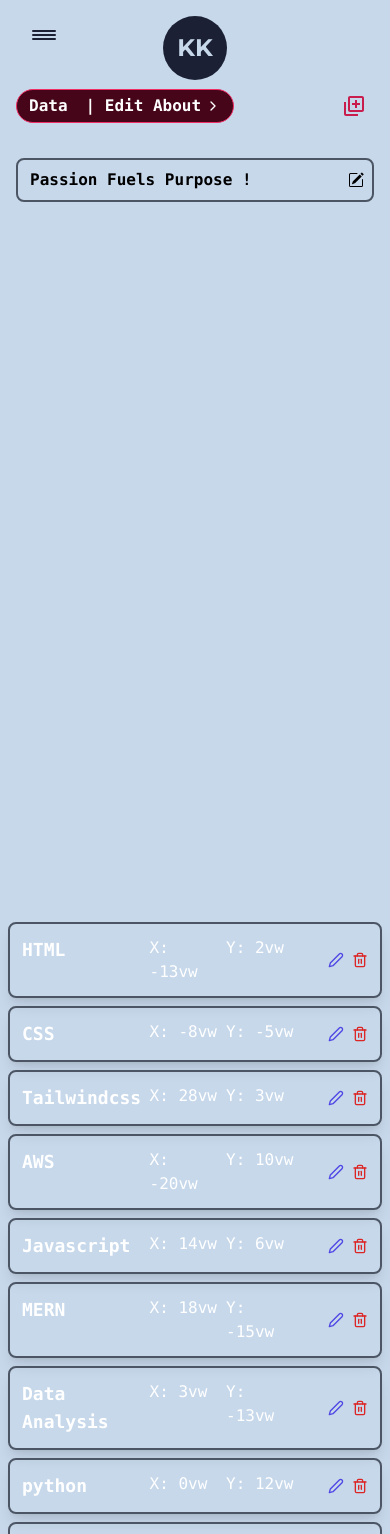
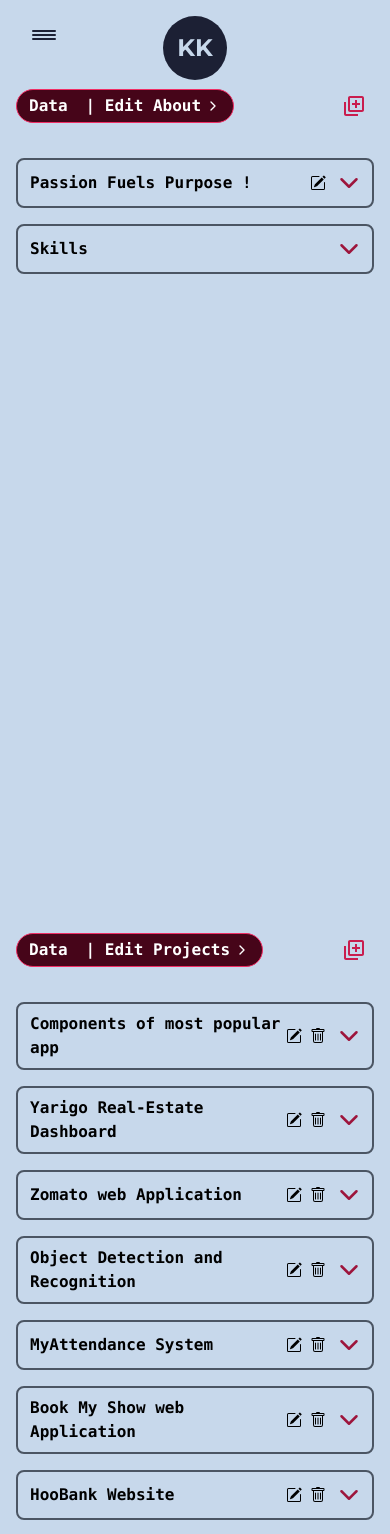
Before and after one commit to kirankuyate2157/custome-portfolio, a Next.js app: page /dashboards in a window 390 px wide. Shown: the top 1534 px of the page. Built offline with nearby package versions, Linux system fonts and the light colour scheme.

Commit message:
skill tabs added

```diff
--- a/src/components/EditAbout.js
+++ b/src/components/EditAbout.js
@@ -5,6 +5,7 @@ import { BsPencilSquare, BsTrash } from "react-icons/bs";
 import { FiChevronUp, FiChevronDown, FiChevronRight } from "react-icons/fi";
 import { BiAddToQueue } from "react-icons/bi";
 import { motion, AnimatePresence } from "framer-motion";
+import EditSkills from "./EditSkills";
 
 const AboutDetailsDropdown = ({ aboutData }) => {
   const [close, setClose] = useState(false);
@@ -169,6 +170,8 @@ const EditAbout = ({ aboutData, onSave, onCancel, isEditing }) => {
   const [isFormModalOpen, setIsFormModalOpen] = useState(false);
   const [selectedAbout, setSelectedAbout] = useState(null);
   const [close, setClose] = useState(false);
+  const [skillsClose, setSkillsCloseClose] = useState(false);
+  const [skills, setSkills] = useState([...aboutData.skills]);
 
   const handleOpenFormModal = () => {
     setIsFormModalOpen(true);
@@ -186,6 +189,22 @@ const EditAbout = ({ aboutData, onSave, onCancel, isEditing }) => {
   const handleSaveAbout = (updatedAboutData) => {
     onSave(updatedAboutData);
     handleCloseFormModal();
+  };
+
+  const handleSaveSkill = (updatedSkill) => {
+    // Implement the logic to save the skill
+    // You can update the 'skills' state with the new skill data
+    const updatedSkills = skills.map((skill) =>
+      skill.name === updatedSkill.name ? updatedSkill : skill
+    );
+    setSkills(updatedSkills);
+  };
+
+  const handleDeleteSkill = (skillName) => {
+    // Implement the logic to delete the skill
+    // You can remove the skill from the 'skills' state
+    const updatedSkills = skills.filter((skill) => skill.name !== skillName);
+    setSkills(updatedSkills);
   };
 
   return (
@@ -223,6 +242,13 @@ const EditAbout = ({ aboutData, onSave, onCancel, isEditing }) => {
                 <button onClick={() => handleEditAbout(aboutData)}>
                   <BsPencilSquare />
                 </button>
+                <button className='text-pink-600  flex text-3xl font-bold hover:text-indigo-800'>
+                    { close ? (
+                      <FiChevronUp />
+                    ) : (
+                      <FiChevronDown />
+                    )}
+                  </button>
               </div>
             </div>
             {aboutData == selectedAbout && close && (
@@ -231,6 +257,44 @@ const EditAbout = ({ aboutData, onSave, onCancel, isEditing }) => {
                 <AboutDetailsDropdown aboutData={aboutData} />
               </div>
             )}
+
+          </li>
+
+
+          <li
+            className="bg-transparent border-2 border-gray-600 p-2 rounded-lg"
+
+          >
+            <div className="flex items-center justify-between cursor-pointer"
+             onClick={() => setSkillsCloseClose(!skillsClose)}
+            >
+              <strong className="cursor-pointer ml-1 font-extrabold">
+                Skills
+              </strong>
+              <div className="flex gap-2 ">
+              <button className='text-pink-600  flex text-3xl font-bold hover:text-indigo-800'>
+                    { skillsClose ? (
+                      <FiChevronUp />
+                    ) : (
+                      <FiChevronDown />
+                    )}
+                  </button>
+              </div>
+            </div>
+            {aboutData && skillsClose && (
+              <div>
+                <hr className="mb-3 mt-1 border-gray-500 border-1 dark:border-gray-700" />
+                {skills.map((skill, index) => (
+                  <EditSkills
+                    key={index}
+                    skillsData={skill}
+                    onSave={handleSaveSkill}
+                    onDelete={handleDeleteSkill}
+                  />
+      ))}
+              </div>
+            )}
+
           </li>
         </ul>
       </div>
--- a/src/components/EditSkills.js
+++ b/src/components/EditSkills.js
@@ -27,9 +27,18 @@ const EditSkills = ({ skillsData, onSave, onDelete }) => {
 
   return (
     <div className="font-mono">
-      <div className=" m-2 bg-transparent border-2 border-gray-600 p-3 rounded-lg  text-white shadow-lg  flex items-center justify-between">
-        <div className="w-full grid grid-flow-row grid-cols-12 ">
-          <h3 className="text-lg font-semibold col-span-5">{skillsData.name}</h3>
+       <AnimatePresence>
+
+        <motion.div
+          initial={{ opacity: 0, height: 0 }}
+          animate={{ opacity: 1, height: "auto" }}
+          exit={{ opacity: 0, height: 0 }}
+          transition={{ duration: 0.7 }}
+          className=" m-3 font-extrabold bg-transparent border-2 border-gray-600 p-2 rounded-lg  text-white shadow-lg  flex items-center justify-between  overflow-hidden"
+        >
+      {/* <div className=" m-3 font-extrabold bg-transparent border-2 border-gray-600 p-2 rounded-lg  text-white shadow-lg  flex items-center justify-between"> */}
+        <div className="w-full grid grid-flow-row grid-cols-12 sm:text-xs ">
+          <h3 className="font-semibold col-span-5">{skillsData.name}</h3>
           <p className=" col-span-3">{`X: ${skillsData.x}`}</p>
           <p className=" col-span-3">{`Y: ${skillsData.y}`}</p>
         </div>
@@ -47,15 +56,16 @@ const EditSkills = ({ skillsData, onSave, onDelete }) => {
             <FiTrash2 />
           </button>
         </div>
-      </div>
-
+      {/* </div> */}
+      </motion.div>
+    </AnimatePresence>
       <Modal
         isOpen={isModalOpen}
         onRequestClose={closeModal}
-        className="modal fixed inset-0 flex items-center justify-center z-50"
+        className="modal fixed inset-0  p-2 w-full  flex items-center justify-center z-50"
         overlayClassName="modal-overlay fixed inset-0 bg-black bg-opacity-50"
       >
-        <div className="bg-white w-full sm:w-96 p-4 rounded-lg shadow-lg">
+        <div className="bg-white w-full max-w-[530px] p-4 rounded-lg shadow-lg">
           <h2 className="text-2xl font-semibold mb-4">Edit Skill</h2>
           <div className="space-y-4">
             <div>
--- a/src/pages/dashboards.js
+++ b/src/pages/dashboards.js
@@ -44,21 +44,7 @@ const Dashboard = () => {
   const cancelEditAbout = () => {
     setIsEditingAbout(false);
   }
-  const handleSaveSkill = (updatedSkill) => {
-    // Implement the logic to save the skill
-    // You can update the 'skills' state with the new skill data
-    const updatedSkills = skills.map((skill) =>
-      skill.name === updatedSkill.name ? updatedSkill : skill
-    );
-    setSkills(updatedSkills);
-  };
 
-  const handleDeleteSkill = (skillName) => {
-    // Implement the logic to delete the skill
-    // You can remove the skill from the 'skills' state
-    const updatedSkills = skills.filter((skill) => skill.name !== skillName);
-    setSkills(updatedSkills);
-  };
   return (
     <div>
       <EditAbout
@@ -67,14 +53,7 @@ const Dashboard = () => {
         onCancel={cancelEditAbout}
         isEditing={isEditingAbout}
       />
-       {skills.map((skill, index) => (
-        <EditSkills
-          key={index}
-          skillsData={skill}
-          onSave={handleSaveSkill}
-          onDelete={handleDeleteSkill}
-        />
-      ))}
+
       <EditProject
         projects={projectsData}
         addProject={addProject}
```
